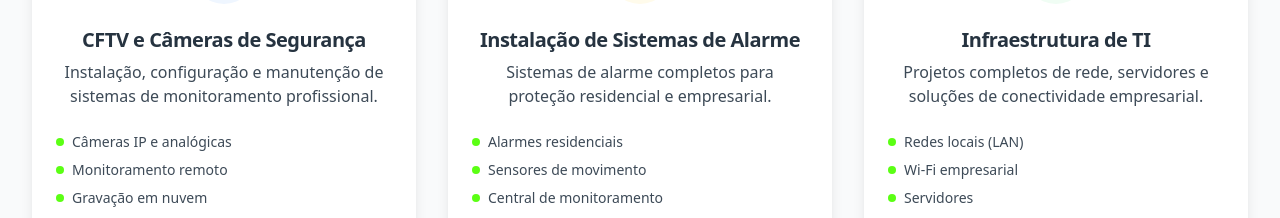
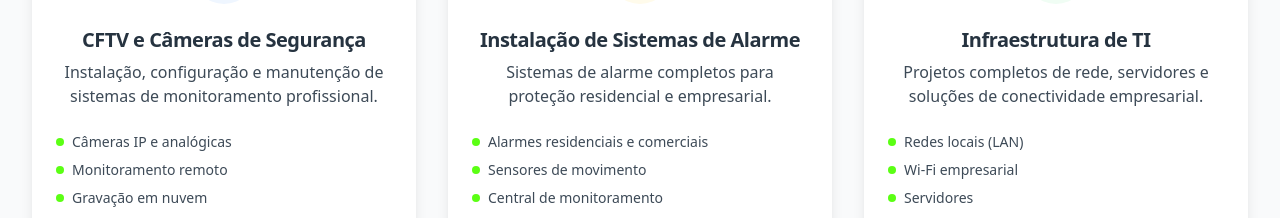
Before and after one commit to alexandrecamargo10/gocamtech, a React (Vite) app: page / in a window 1280 px wide. Shown: the part 1004-1222 px from the top of the page. Built offline with nearby package versions, Linux system fonts and the light colour scheme.

Commit message:
Add alarm service
Add residential and commercial alarm service to the services list.

```diff
--- a/src/components/Services.tsx
+++ b/src/components/Services.tsx
@@ -30,7 +30,7 @@ const Services = () => {
       icon: Shield,
       title: 'Instalação de Sistemas de Alarme',
       description: 'Sistemas de alarme completos para proteção residencial e empresarial.',
-      features: ['Alarmes residenciais', 'Sensores de movimento', 'Central de monitoramento', 'Controle por aplicativo'],
+      features: ['Alarmes residenciais e comerciais', 'Sensores de movimento', 'Central de monitoramento', 'Controle por aplicativo'],
       color: 'bg-amber-50 text-amber-600',
     },
     {
```
